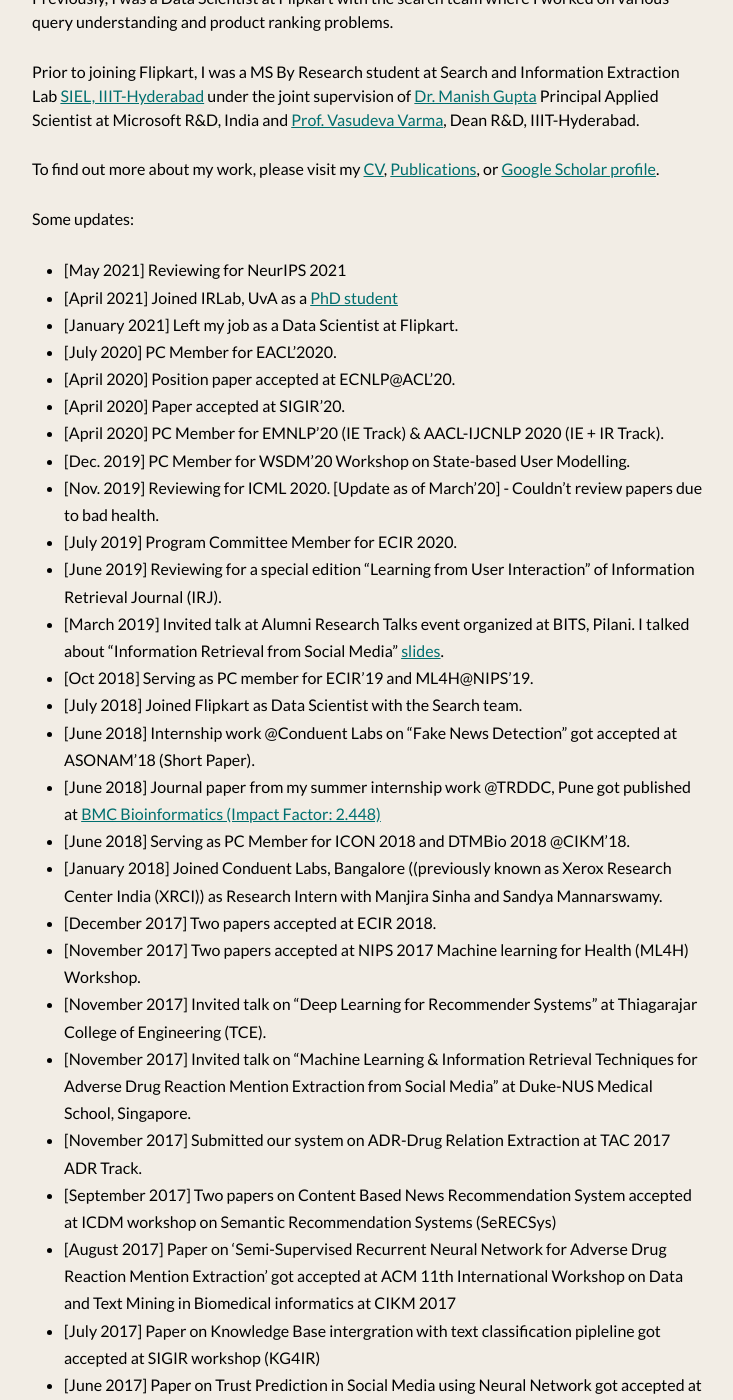
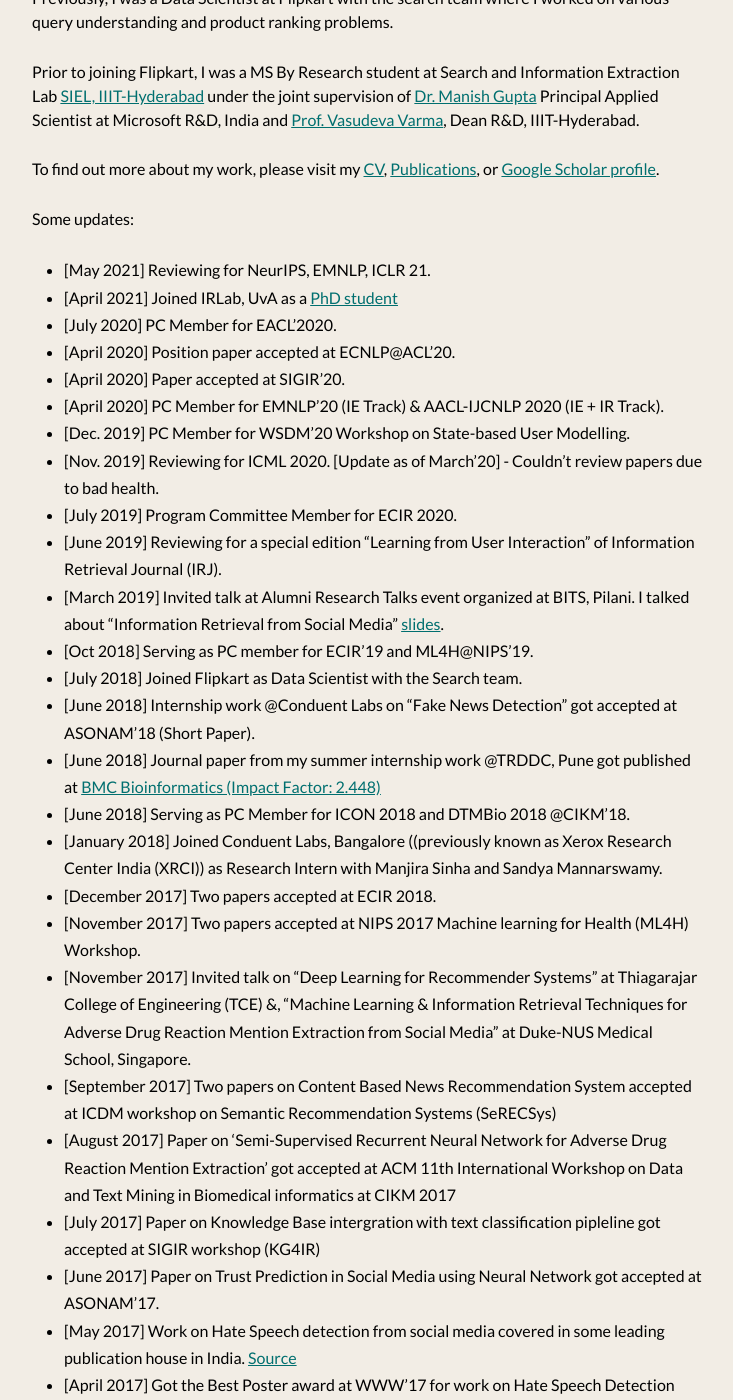
Before and after one commit to shashankg7/shashankg7.github.io, a Jekyll site: the page built from index.md, in a window 1280 px wide and 1400 px high, scrolled down 452 px. Shown: the whole window, without its empty margins (272-1005 px from the left). Built offline with Jekyll 4.4.1, drawn with Linux system fonts in a browser that asks for light colours; nearby versions of some CDN libraries.

Commit message:
Update index.md

```diff
--- a/index.md
+++ b/index.md
@@ -18,9 +18,8 @@
 
 Some updates:
 
-* [May 2021] Reviewing for NeurIPS 2021
+* [May 2021] Reviewing for NeurIPS, EMNLP, ICLR 21.
 * [April 2021] Joined IRLab, UvA as a [PhD student](https://irlab.science.uva.nl/2021/04/15/shashank-gupta-joins-irlab/)
-* [January 2021] Left my job as a Data Scientist at Flipkart.
 * [July 2020] PC Member for EACL'2020.
 * [April 2020] Position paper accepted at ECNLP@ACL'20.
 * [April 2020] Paper accepted at SIGIR'20.
@@ -38,9 +37,7 @@
 * [January 2018] Joined Conduent Labs, Bangalore ((previously known as Xerox Research Center India (XRCI)) as Research Intern with Manjira Sinha and Sandya Mannarswamy.
 * [December 2017] Two papers accepted at ECIR 2018.
 * [November 2017] Two papers accepted at NIPS 2017 Machine learning for Health (ML4H) Workshop.
-* [November 2017] Invited talk on "Deep Learning for Recommender Systems" at Thiagarajar College of Engineering (TCE).
-* [November 2017] Invited talk on "Machine Learning & Information Retrieval Techniques for Adverse Drug Reaction Mention Extraction from Social Media" at Duke-NUS Medical School, Singapore.
-* [November 2017] Submitted our system on ADR-Drug Relation Extraction at TAC 2017 ADR Track.
+* [November 2017] Invited talk on "Deep Learning for Recommender Systems" at Thiagarajar College of Engineering (TCE) &, "Machine Learning & Information Retrieval Techniques for Adverse Drug Reaction Mention Extraction from Social Media" at Duke-NUS Medical School, Singapore.
 * [September 2017] Two papers on Content Based News Recommendation System accepted at ICDM workshop on Semantic Recommendation Systems (SeRECSys)
 * [August 2017] Paper on 'Semi-Supervised Recurrent Neural Network for Adverse Drug Reaction Mention Extraction' got accepted at ACM 11th International Workshop on Data and Text Mining in Biomedical informatics at CIKM 2017
 * [July 2017] Paper on Knowledge Base intergration with text classification pipleline got accepted at SIGIR workshop (KG4IR)
```
